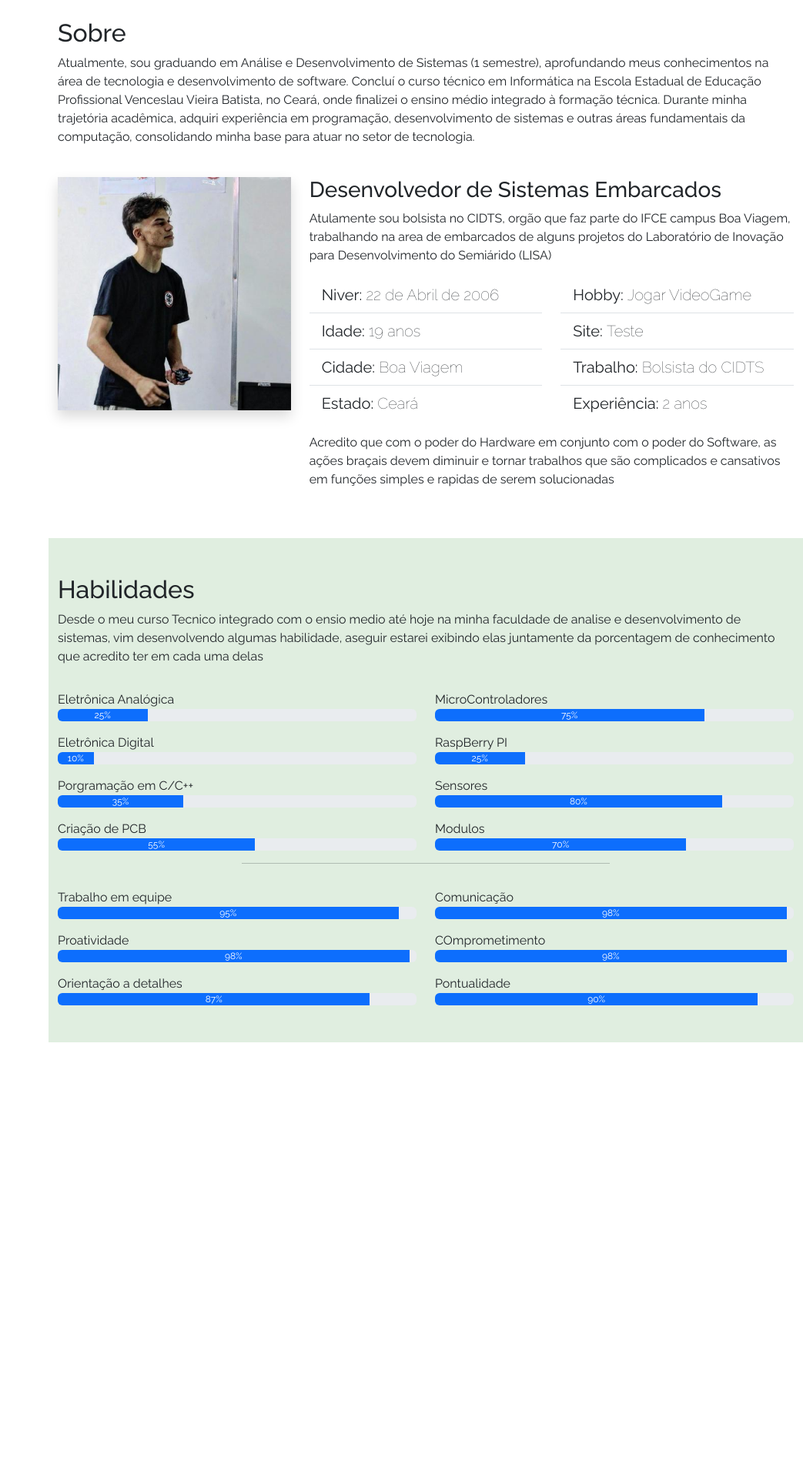
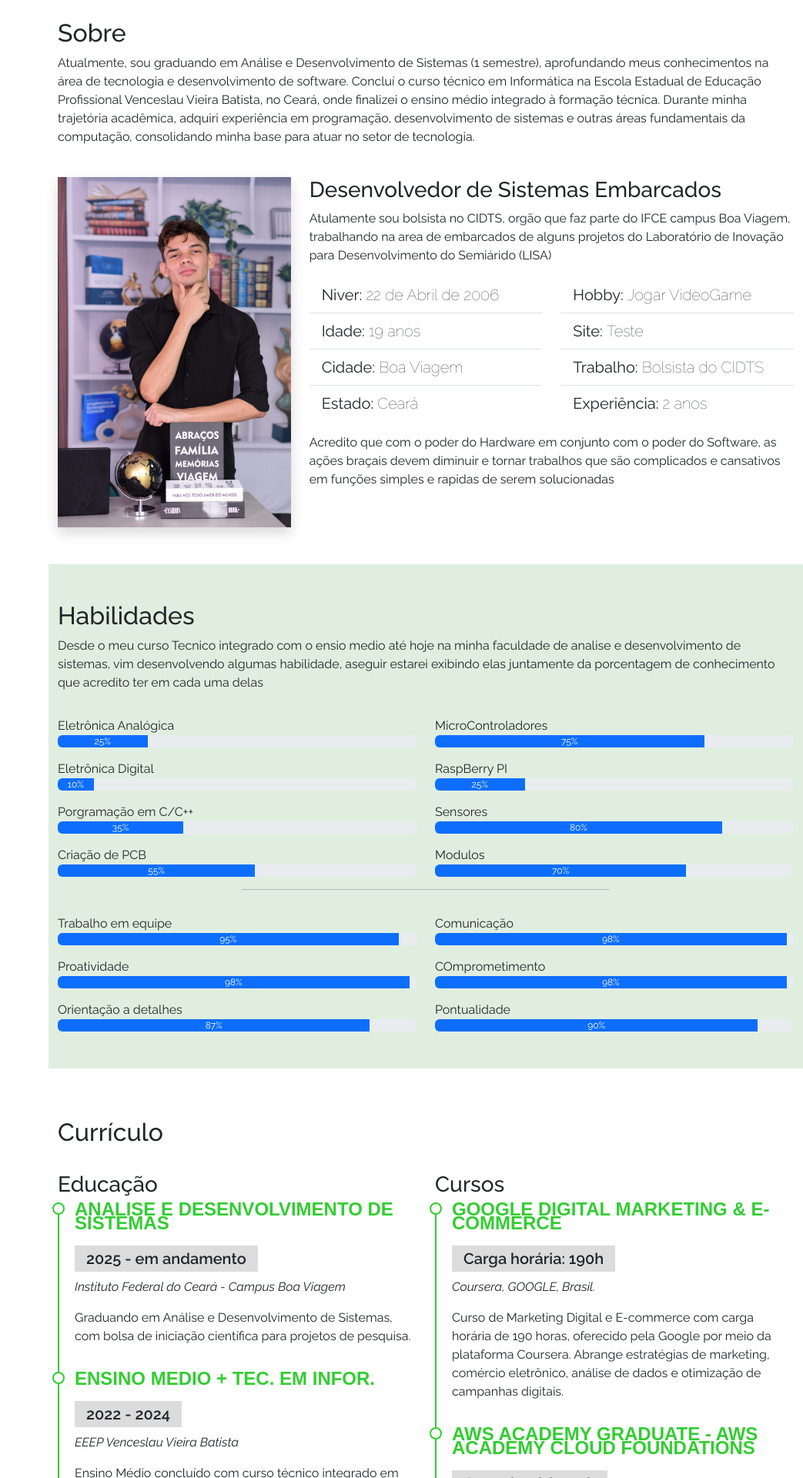
Before and after one commit to Lucras22/portfolio-bootstrap-FastAPI, a Flask app: page / in a window 1280 px wide. Shown: the part 840-2760 px from the top of the page at 77% size, without its empty margins (237-1280 px from the left). Before the commit the page ends 2194 px from the top, so only its background shows below. Run offline with Flask 3, Linux system fonts and the light colour scheme; some libraries are stand-ins or nearby versions.

Commit message:
atualização da seção do meu curriculo, falando sobre minha educação e cursos que fiz

```diff
--- a/static/style.css
+++ b/static/style.css
@@ -23,7 +23,7 @@ html, body{
     margin: 15px auto;
     display: block;
     width: 120px;
-    border: 8px solid #00FF00;
+    border: 8px solid #32CD32;
     border-radius: 50%;
 }
 
@@ -48,7 +48,7 @@ html, body{
 }
 
 #header .profile .social-links a:hover{
-    background-color: #00FF00;
+    background-color: #32CD32;
 }
 
 .nav-menu{
@@ -75,7 +75,7 @@ html, body{
 }
 
 .nav-menu a:hover i, .nav-menu .active i, .nav-menu .active:focus i, .nav-menu li:hover > a i {
-    color: #00FF00;
+    color: #32CD32;
 }
 
 #main{
@@ -170,9 +170,52 @@ section#inicio div#arraste a{
 }
 
 *::-webkit-scrollbar-thumb{
-    background-color: #00FF00;
+    background-color: #32CD32;
 }
 
 .section-bg{
 background-color: #e0eee0;
 }
+
+.cv .cv-title{
+    font-weight: 700;
+    margin-top: 20px;
+    margin-bottom: 20px;
+    color: #1C1C1C;
+}
+
+.cv .cv-item{
+    padding: 0 0 20px 20px;
+    margin-top: -2px;
+    border-left: 2px solid #32CD32;
+    position: relative;
+}
+
+.cv .cv-item h4{
+    line-height: 18px;
+    font-weight: 600;
+    text-transform: uppercase;
+    font-family: "poppins", sans-serif;
+    color: #32CD32;
+    margin-bottom: 10px;
+}
+
+.cv .cv-item h5{
+    background: #DCDCDC;
+    padding: 5px 15px;
+    display: inline-block;
+    font-weight: 600;
+    margin-top: 10px;
+}
+
+.cv .cv-item::before{
+    content: "";
+    position: absolute;
+    top: 0;
+    left: -9px;
+    width: 16px;
+    height: 16px;
+    border: 2px solid #32CD32;
+    background: #fff;
+    border-radius: 50%;
+}
--- a/templates/index.html
+++ b/templates/index.html
@@ -85,7 +85,7 @@
 
             <div class="row mt-4">
                 <div class="col-md-4">
-                    <img class="img-fluid shadow" src="../static/img/lucas.jpeg" alt="Lucas Galindo">
+                    <img class="img-fluid shadow" src="../static/img/lucasg.jpg" alt="Lucas Galindo">
                 </div>
                 <div class="col-md-8">
                     <h3>Desenvolvedor de Sistemas Embarcados</h3>
@@ -203,6 +203,61 @@
                 </div>
             </div>
         </section>
+
+        <section class="mt-5 cv" id="curriculo">
+            <div class="container pb-5">
+                <h2 class="pt-3 pb-4">Currículo</h2>
+                <div class="row">
+                    <div class="col-md-6">
+                        <h3>Educação</h3>
+
+                        <div class="cv-item">
+                            <h4>Analise e Desenvolvimento de Sistemas</h4>
+                            <h5>2025 - em andamento</h5>
+                            <p><em>Instituto Federal do Ceará - Campus Boa Viagem</em></p>
+                            <p>Graduando em Análise e Desenvolvimento de Sistemas, com bolsa de iniciação científica para projetos de pesquisa.</p>
+                        </div>
+
+                        <div class="cv-item">
+                            <h4>Ensino medio + Tec. em Infor.</h4>
+                            <h5>2022 - 2024</h5>
+                            <p><em>EEEP Venceslau Vieira Batista</em></p>
+                            <p>Ensino Médio concluído com curso técnico integrado em Informática, onde adquiri conhecimentos em lógica de programação, desenvolvimento web e programação orientada a objetos.</p>
+                        </div>
+
+                        <div class="cv-item">
+                            <h4>Primeiro Gral</h4>
+                            <h5>2012 - 2021</h5>
+                            <p><em>EEF Padre Antônio Correia de Sá</em></p>
+                            <p>Ensino Fundamental concluído, com aquisição dos conhecimentos básicos essenciais para a formação educacional.</p>
+                        </div>
+                    </div>
+                    <div class="col-md-6">
+                        <h3>Cursos</h3>
+                        <div class="cv-item">
+                            <h4>Google Digital Marketing & E-commerce</h4>
+                            <h5>Carga horária: 190h</h5>
+                            <p><em>Coursera, GOOGLE, Brasil.</em></p>
+                            <p>Curso de Marketing Digital e E-commerce com carga horária de 190 horas, oferecido pela Google por meio da plataforma Coursera. Abrange estratégias de marketing, comércio eletrônico, análise de dados e otimização de campanhas digitais.</p>
+                        </div>
+
+                        <div class="cv-item">
+                            <h4>AWS Academy Graduate - AWS Academy Cloud Foundations</h4>
+                            <h5>Carga horária: 20h</h5>
+                            <p><em>Amazon Web Services, AWS, Brasil.</em></p>
+                            <p>Curso introdutório com carga horária de 20 horas, fornecido pela Amazon Web Services (AWS), voltado para os fundamentos da computação em nuvem. Inclui conceitos de infraestrutura, serviços AWS, segurança e boas práticas na nuvem.</p>
+                        </div>
+
+                        <div class="cv-item">
+                            <h4>HCIA-5G V2.0 Course</h4>
+                            <h5>Carga horária: 40h</h5>
+                            <p><em>Huawei</em></p>
+                            <p>Curso de certificação em redes móveis com foco em tecnologia 5G, com carga horária de 40 horas. Oferecido pela Huawei, abrange os principais conceitos, arquitetura, aplicações e perspectivas da conectividade 5G no cenário atual.</p>
+                        </div>
+                    </div>
+                </div>
+            </div>
+        </section>
     </main>
 
 
```
Also changed, not shown: static/img/lucasg.jpg (added).
